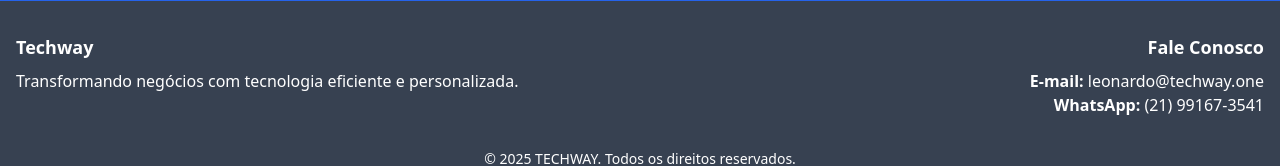
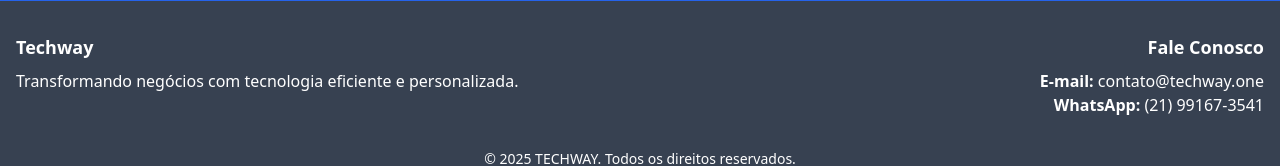
Before and after one commit to Techwayteam/techway-site, a Next.js app: page / in a window 1280 px wide. Shown: the part 4820-4986 px from the top of the page. Built offline with nearby package versions, Linux system fonts and the light colour scheme.

Commit message:
Update site contact email

```diff
--- a/components/Footer.tsx
+++ b/components/Footer.tsx
@@ -23,10 +23,10 @@ const Footer: React.FC<FooterProps> = ({ className = '' }) => {
             <p>
               <span className="font-bold">E-mail:{" "}</span>
               <a
-                href="mailto:leonardo@techway.one"
+                href="mailto:contato@techway.one"
                 className="hover:text-blue-400 transition-colors duration-300"
               >
-                leonardo@techway.one
+                contato@techway.one
               </a>
             </p>
             <p>
```
